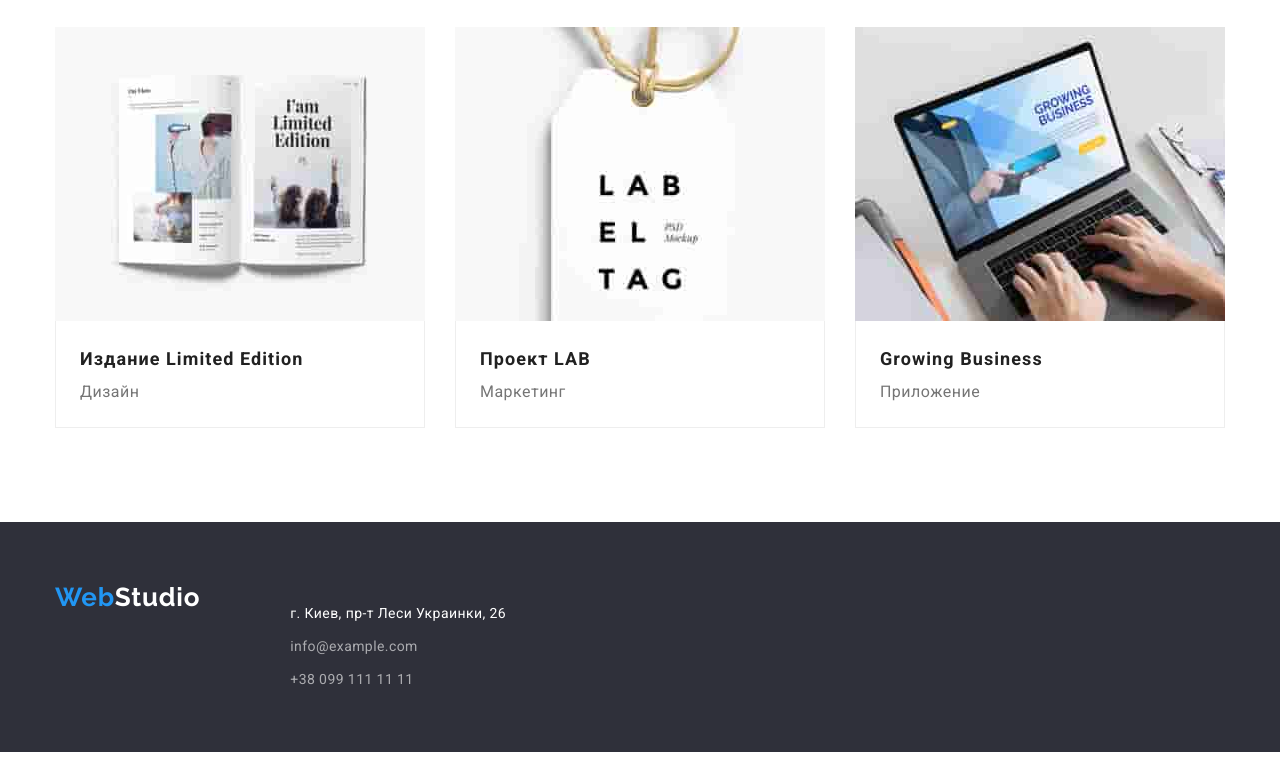
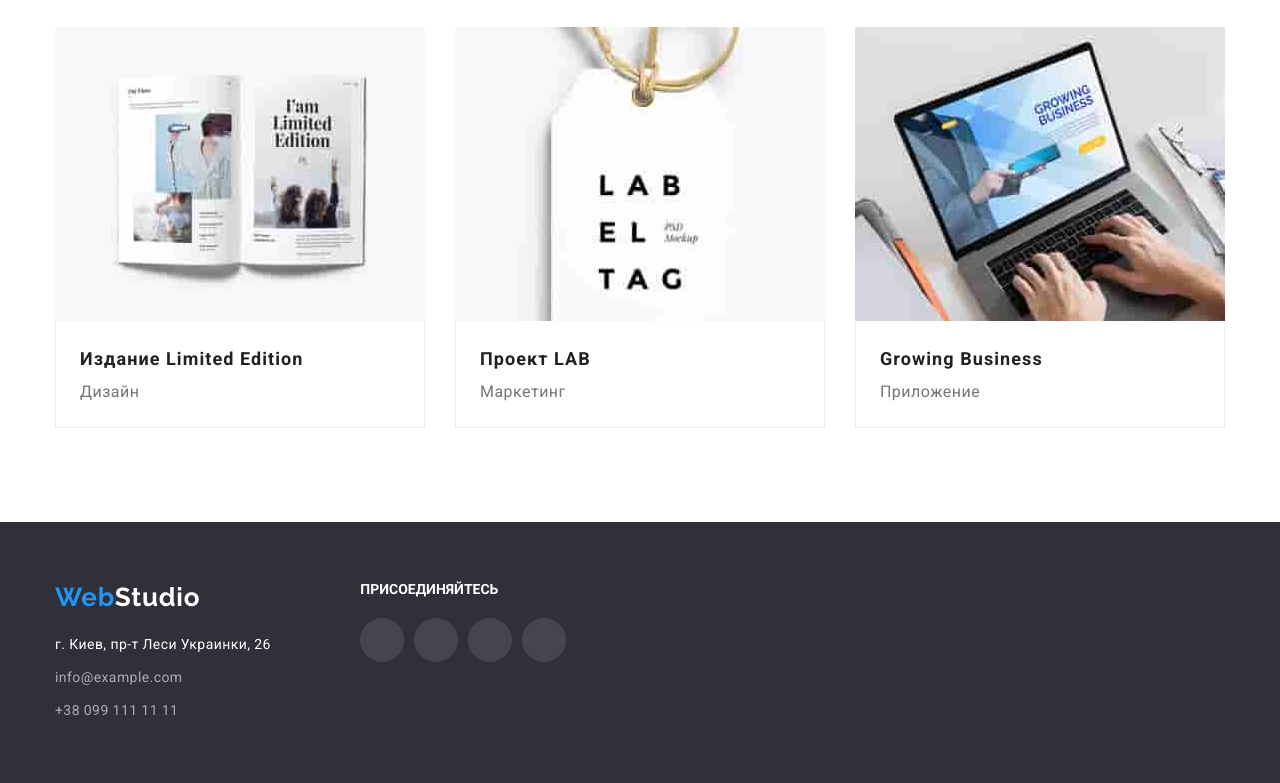
Before and after one commit to RostyslavKviatkovskyi/goit-markup-hw-04, a plain HTML site: page portfolio.html in a window 1280 px wide. Shown: the part 1097-1880 px from the top of the page. Before the commit the page ends 1849 px from the top, so only its background shows below. Drawn offline with nearby package versions, Linux system fonts and the light colour scheme.

Commit message:
добавляет исправление в футер

```diff
--- a/css/styles.css
+++ b/css/styles.css
@@ -526,6 +526,7 @@ body {
   color: var(--background-color);
   font-size: 14px;
   line-height: 1.14;
+  text-transform: uppercase;
 }
 
 .address {
--- a/portfolio.html
+++ b/portfolio.html
@@ -209,6 +209,7 @@
     </main>
     <footer class="footer">
       <div class="container">
+        <div>
           <a class="logo link" href="./index.html">
             <p>Web<span class="logo-item-footer">Studio</span></p>
           </a>
@@ -237,6 +238,40 @@
             </ul>
           </address>
         </div>
+        <div class="social-footer">
+          <h2 class="footer-title">присоединяйтесь</h2>
+          <ul class="social-list list">
+            <li class="social-list-item">
+              <a href="" class="social-list-link link">
+                <svg class="social-list-icon">
+                  <use href="./images/sprite.svg#icon-instagram"></use>
+                </svg>
+              </a>
+            </li>
+            <li class="social-list-item">
+              <a href="" class="social-list-link link">
+                <svg class="social-list-icon">
+                  <use href="./images/sprite.svg#icon-twitter"></use>
+                </svg>
+              </a>
+            </li>
+            <li class="social-list-item">
+              <a href="" class="social-list-link link">
+                <svg class="social-list-icon">
+                  <use href="./images/sprite.svg#icon-facebook"></use>
+                </svg>
+              </a>
+            </li>
+            <li class="social-list-item">
+              <a href="" class="social-list-link link">
+                <svg class="social-list-icon">
+                  <use href="./images/sprite.svg#icon-linkedin"></use>
+                </svg>
+              </a>
+            </li>
+          </ul>
+        </div>
+      </div>
     </footer>
   </body>
 </html>
```
Lines whose indentation alone changed are shown as unchanged.
